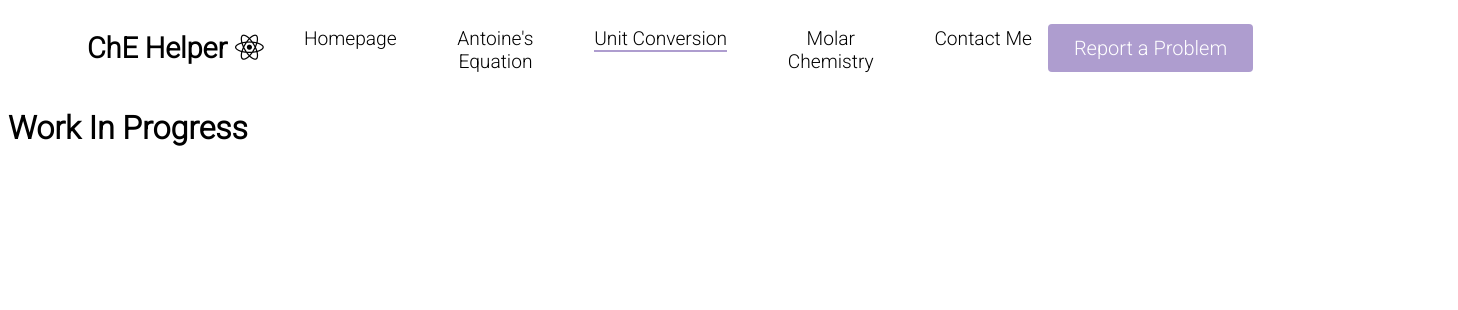
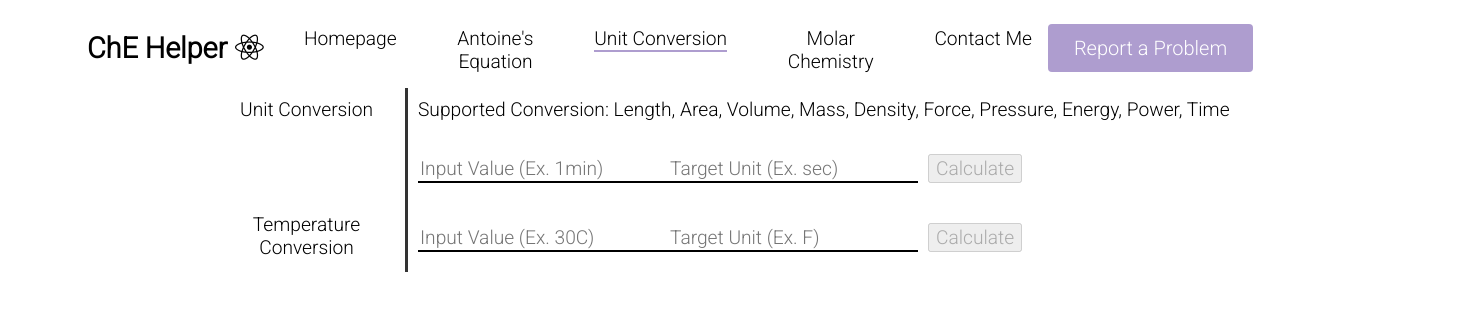
Before and after one commit to amy-mavis-qin/ChE-Helper, a React (Create React App) app: page /Unit_Conversion in a window 1280 px wide. Shown: the top 310 px of the page, 1458 px wide, since content can reach past the window. Built offline with nearby package versions, Linux system fonts and the light colour scheme.

Commit message:
Added Unit Conversion page

```diff
--- a/src/components/Pages/Pages.css
+++ b/src/components/Pages/Pages.css
@@ -42,6 +42,7 @@
     color: rgba(0,0,0,1);
     font-size: 1.2rem;
 }
+
 .variable-input:focus{
     border-bottom: 3px solid #ae9dcf;
 }
@@ -229,5 +230,26 @@ a:active{
 
 .submit-button{
     font-size: 1.2rem;
-    margin-top: 10px;
+    margin: 10px;
 }
+
+
+.unit-input{
+    border:none;
+    width: 250px;
+    border-bottom: 2px solid rgba(0,0,0,1);
+    outline: none;
+    font-size: 1.2rem;
+}
+.unit-variable-input{
+    border:none;
+    width: 250px;
+    border-bottom: 2px solid rgba(0,0,0,1);
+    outline: none;
+    font-size: 1.2rem;
+}
+
+.unit-input:focus,
+.unit-variable-input:focus{
+    border-bottom: 3px solid #ae9dcf;
+}
--- a/src/components/Pages/UnitConversion.js
+++ b/src/components/Pages/UnitConversion.js
@@ -1,17 +1,124 @@
-import React from 'react'
-import {
-    BrowserRouter as Router,
-    Switch,
-    Route,
-    Link
-  } from "react-router-dom";
+import React, { Component } from 'react';
+import SelectSearch from 'react-select-search';
+import { antoine_constants } from './antoine_constants.js'
+import { unitConvert, tempConvert } from "../../scripts/functions.js"
 
-function UnitConversion() {
-    return (
-        <>
-            <h1 className="mainTitle">Work In Progress</h1>
-        </>
-    )
+class UnitConversion extends Component{
+    constructor(props){
+        super(props)
+        this.state = {
+            value: "",
+            unitVariableInput: "",
+            unitVariable:"",
+            tempInput: "",
+            tempInputUnit:"",
+            unitDisabled:true,
+            tempDisabled:true,
+            resultUnit:"",
+            resultTemp:"",
+        }
+        this.handleConvertUnit=this.handleConvertUnit.bind(this)
+        this.handleConvertTemp=this.handleConvertTemp.bind(this)
+        this.handleInputChange=this.handleInputChange.bind(this)
+        this.checkIfUnitReady=this.checkIfUnitReady.bind(this)
+        this.checkIfTempReady=this.checkIfTempReady.bind(this)
+    }
+    handleInputChange = (param, e) => {
+        this.setState({ [param]: e.target.value })
+        if(this.checkIfTempReady()){
+            this.setState({tempDisabled:false})
+        } else if(this.checkIfUnitReady()){
+            this.setState({unitDisabled:false})
+        }
+    }
+    checkIfUnitReady = () => {
+        if(this.state.unitVariableInput !== "" && this.state.unitVariable !== ""){
+            return true;
+        } else {
+            return false;
+        }
+    }
+    checkIfTempReady = () => {
+        if(this.state.tempInput !== "" && this.state.tempInputUnit !== ""){
+            return true;
+        } else {
+            return false;
+        }
+    }
+    handleConvertUnit = () => {
+        this.setState({resultUnit:unitConvert(this.state.unitVariableInput, this.state.unitVariable)})
+        console.log(unitConvert(this.state.unitVariableInput, this.state.unitVariable))
+    }
+    handleConvertTemp = () => {
+        this.setState({resultTemp:tempConvert(this.state.tempInput, this.state.tempInputUnit)})
+    }
+
+    render() {
+        return(
+            <div>
+                <div className='div-container'>
+                    <div className="container-left">
+                        Unit Conversion
+                    </div>
+                    <div className="container-right">
+                        Supported Conversion: Length, Area, Volume, Mass, Density, Force, Pressure, Energy, Power, Time
+                        <div className='unit-conversion'>
+                        <br />
+                            <input className='unit-variable-input' placeholder="Input Value (Ex. 1min)" onChange={e => {
+                                this.setState({unitVariableInput: e.target.value}, () =>{
+                                    if(this.checkIfUnitReady()){
+                                        this.setState({unitDisabled:false})
+                                    }
+                                })
+                            }
+                            }/>
+                            <input className='unit-input' placeholder="Target Unit (Ex. sec)" onChange={e => {
+                                this.setState({unitVariable: e.target.value}, () =>{
+                                    if(this.checkIfUnitReady()){
+                                        this.setState({unitDisabled:false})
+                                    }
+                                })
+                            }
+                            }/>
+                            <button className="submit-button" onClick={this.handleConvertUnit} disabled={this.state.unitDisabled}>Calculate</button>
+                        </div>
+                        <div className="answer">
+                            {this.state.resultUnit}
+                        </div>
+                    </div>
+                </div>
+                <div className='div-container'>
+                    <div className="container-left">
+                        Temperature Conversion
+                    </div>
+                    <div className="container-right">
+                    <div className='temp-conversion'>
+                        <input className='unit-variable-input' placeholder="Input Value (Ex. 30C)" onChange={e => {
+                                this.setState({tempInput: e.target.value}, () => {
+                                    if(this.checkIfTempReady()){
+                                        this.setState({tempDisabled:false})
+                                    }
+                                })
+                            }
+                            }/>
+                            <input className='unit-input' placeholder="Target Unit (Ex. F)" onChange={e => {
+                                this.setState({tempInputUnit: e.target.value}, () => {
+                                    if(this.checkIfTempReady()){
+                                        this.setState({tempDisabled:false})
+                                    }
+                                })
+                            }
+                            }/>
+                            <button className="submit-button" onClick={this.handleConvertTemp} disabled={this.state.tempDisabled}>Calculate</button>
+                        </div>
+                        <div className="answer">
+                            {this.state.resultTemp}
+                        </div>
+                    </div>
+                </div>
+            </div>
+        )
+    }
 }
 
-export default UnitConversion
+export default UnitConversion;
--- a/src/definitions/units.js
+++ b/src/definitions/units.js
@@ -1,6 +1,6 @@
 var units={
     length:{
-        m:1,
+        'm':1,
         'in':39.370,
         'ft': 3.28084,
         'mi': 0.000621371
@@ -40,6 +40,7 @@ var units={
     pressure:{
         'atm':1,
         'pa':101325,
+        'kpa':1.01325,
         'bar':1.01325,
         'psi':14.6959,
         'mmhg': 760
@@ -57,7 +58,7 @@ var units={
         'hp': 0.00134102
     },
     time:{
-        's': 1,
+        'sec': 1,
         'min': 1/60,
         'h': 1/360
     },
--- a/src/scripts/functions.js
+++ b/src/scripts/functions.js
@@ -2,6 +2,7 @@ var units = require('../definitions/units.js');
 units = units.units;
 
 function variableInput() {
+    try{
         var parsedObj = {}
         var k=1;
         for (i=0;i<arguments.length;i++){
@@ -19,27 +20,37 @@ function variableInput() {
             };
         };
         return(parsedObj);
+    } catch (e) {
+        if(e instanceof TypeError){
+            alert("Invalid Input")
+        }
+    }
 };
 
 function unitConvert(input,outputUnit){
-    var inputValue, inputUnit, convertedObj;
-    if(!typeof input === "object"){
-        inputValue = Object.values(variableInput(input))[0][0];
-        inputUnit = Object.values(variableInput(input))[0][1];
-    } else {
-        inputValue = input[0];
-        inputUnit = input[1];
-    }
+    try{
+        var inputValue, inputUnit;
+        input = Object.values(variableInput(input))
+        inputValue = input[0][0];
+        inputUnit = input[0][1];
+        inputUnit = inputUnit.toLowerCase();
+        outputUnit = outputUnit.toLowerCase();
         for(var i=0; i<(Object.entries(units).length); i++){
             var properties = Object.entries(units)[i][1]
             if (properties[inputUnit] && properties[outputUnit]){
                 var convertedValue = inputValue* (properties[outputUnit]/properties[inputUnit]);
-            return(convertedObj={convertedValue,outputUnit})
+                return("The converted value is "+ convertedValue+" "+outputUnit);
             };
         };
+    } catch (e) {
+        if(e instanceof TypeError){
+            alert("Invalid Input")
+        }
+    }
 };
 
 function tempConvert(input,outputUnit){
+    try{
         var inputValue, inputUnit, convertedValue;
         if(typeof input === "string"){
             inputValue = parseFloat((input.match(/\d+/))[0], 10);
@@ -61,8 +72,13 @@ function tempConvert(input,outputUnit){
         } else if (inputUnit == 'k' && outputUnit == 'f'){
             convertedValue = (inputValue * (9/5)) - 459.67
         };
-    return convertedValue
+        return ("The temperature is " + convertedValue + outputUnit)
+    } catch (e) {
+        if(e instanceof TypeError){
+            alert("Invalid Input")
         }
+    }
+};
 
 module.exports = {
     variableInput,
```
Lines whose indentation alone changed are shown as unchanged.
